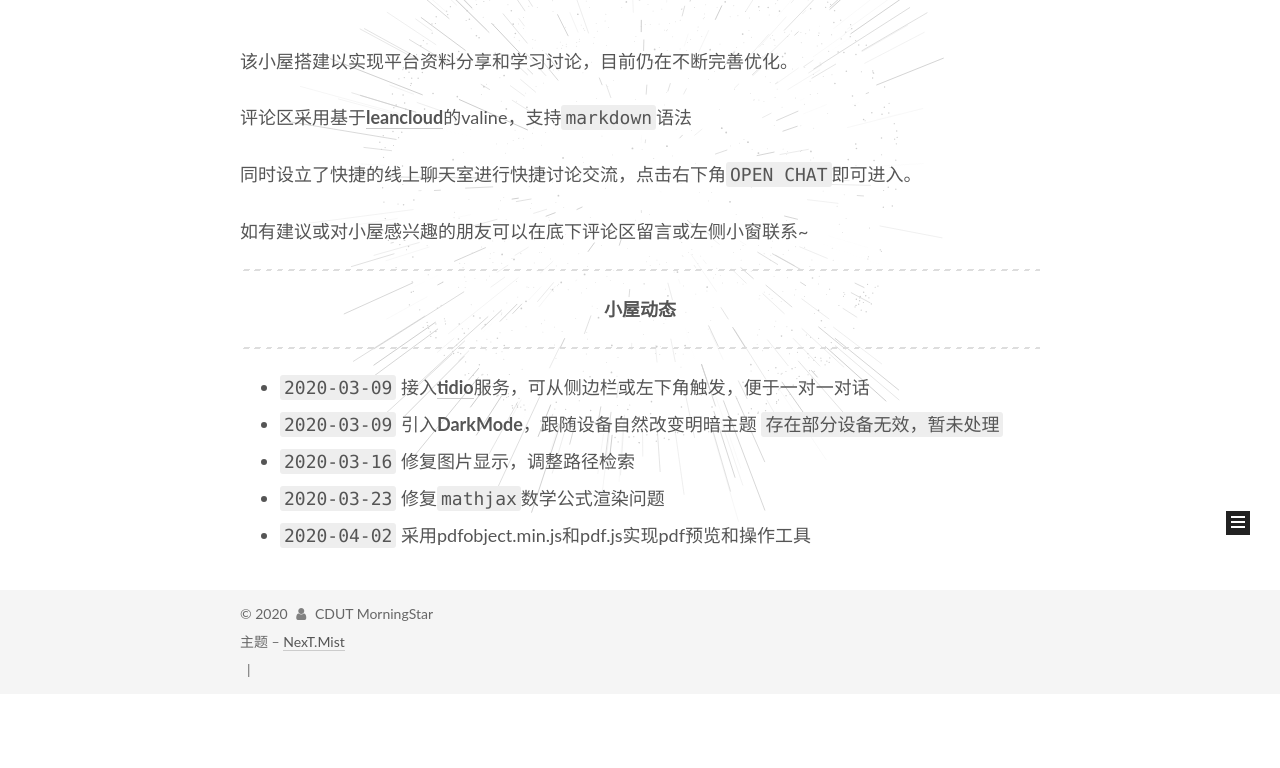
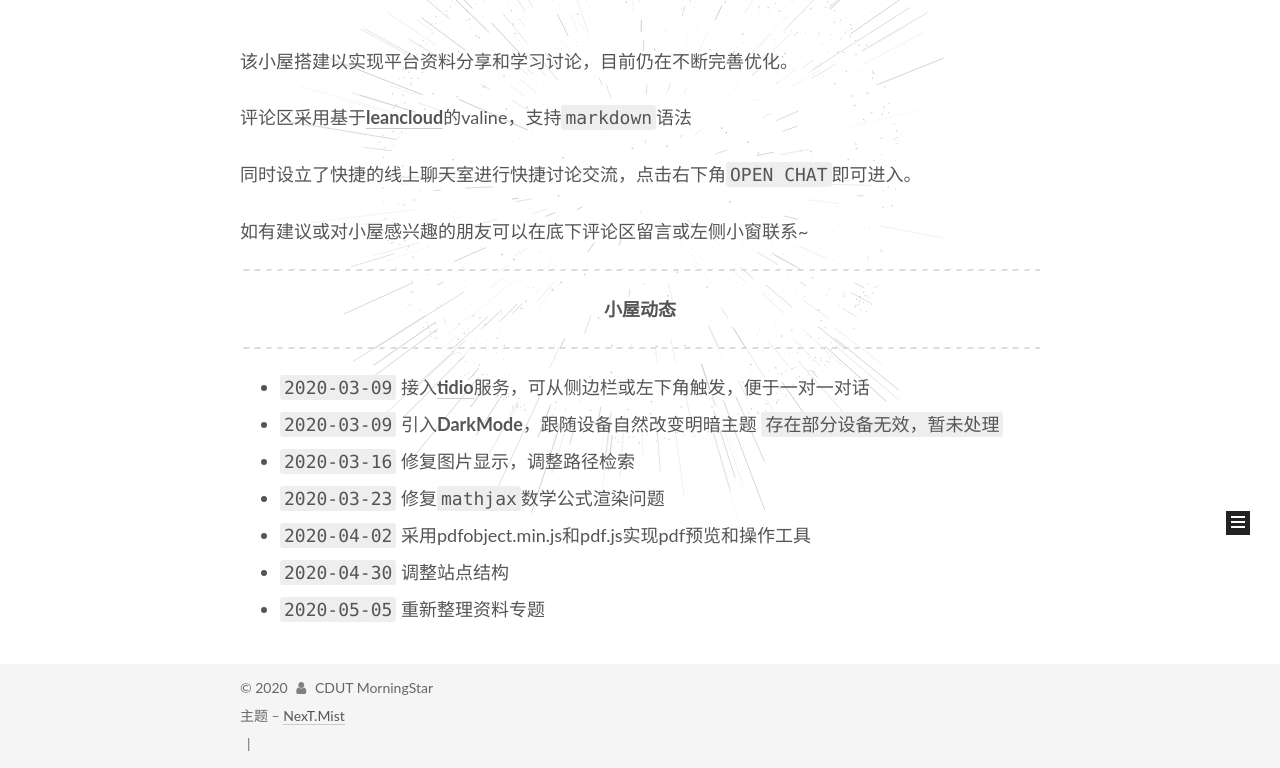
Before and after one commit to MuseLinn/studyBlog, a plain HTML site: page about/index.html in a window 1280 px wide. Shown: the part 220-988 px from the top of the page. Before the commit the page ends 914 px from the top, so only its background shows below. Drawn offline with nearby package versions, Linux system fonts and the light colour scheme; some packages are replaced by stand-ins of ours; animation ran at ten frames a second; a script that the page names is missing.

Commit message:
Site updated: 2020-05-05 19:43:26

```diff
--- a/about/index.html
+++ b/about/index.html
@@ -33,7 +33,7 @@
 <meta property="og:description" content="该小屋搭建以实现平台资料分享和学习讨论，目前仍在不断完善优化。 评论区采用基于leancloud的valine，支持markdown语法 同时设立了快捷的线上聊天室进行快捷讨论交流，点击右下角OPEN CHAT即可进入。 如有建议或对小屋感兴趣的朋友可以在底下评论区留言或左侧小窗联系~  小屋动态   2020-03-09 接入tidio服务，可从侧边栏或左下角触发，便于一对一对话 2020-03">
 <meta property="og:locale" content="zh_CN">
 <meta property="article:published_time" content="2020-03-08T23:38:21.000Z">
-<meta property="article:modified_time" content="2020-04-02T09:32:12.224Z">
+<meta property="article:modified_time" content="2020-05-05T11:43:15.763Z">
 <meta property="article:author" content="CDUT MorningStar">
 <meta name="twitter:card" content="summary">
 
@@ -241,6 +241,8 @@
 <li><code>2020-03-16</code> 修复图片显示，调整路径检索</li>
 <li><code>2020-03-23</code> 修复<code>mathjax</code>数学公式渲染问题</li>
 <li><code>2020-04-02</code> 采用pdfobject.min.js和pdf.js实现pdf预览和操作工具</li>
+<li><code>2020-04-30</code> 调整站点结构</li>
+<li><code>2020-05-05</code> 重新整理资料专题</li>
 </ul>
 
       </div>
```
